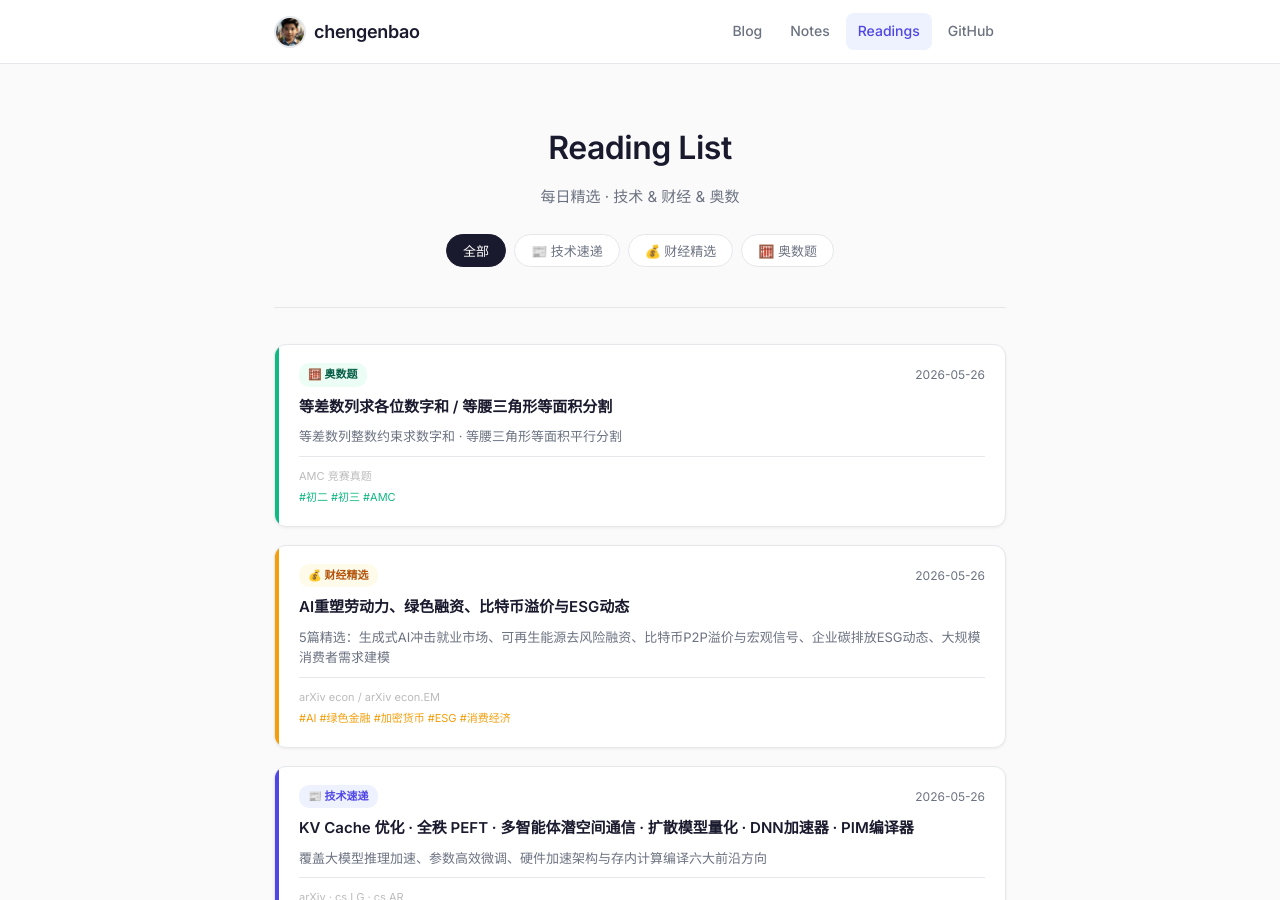
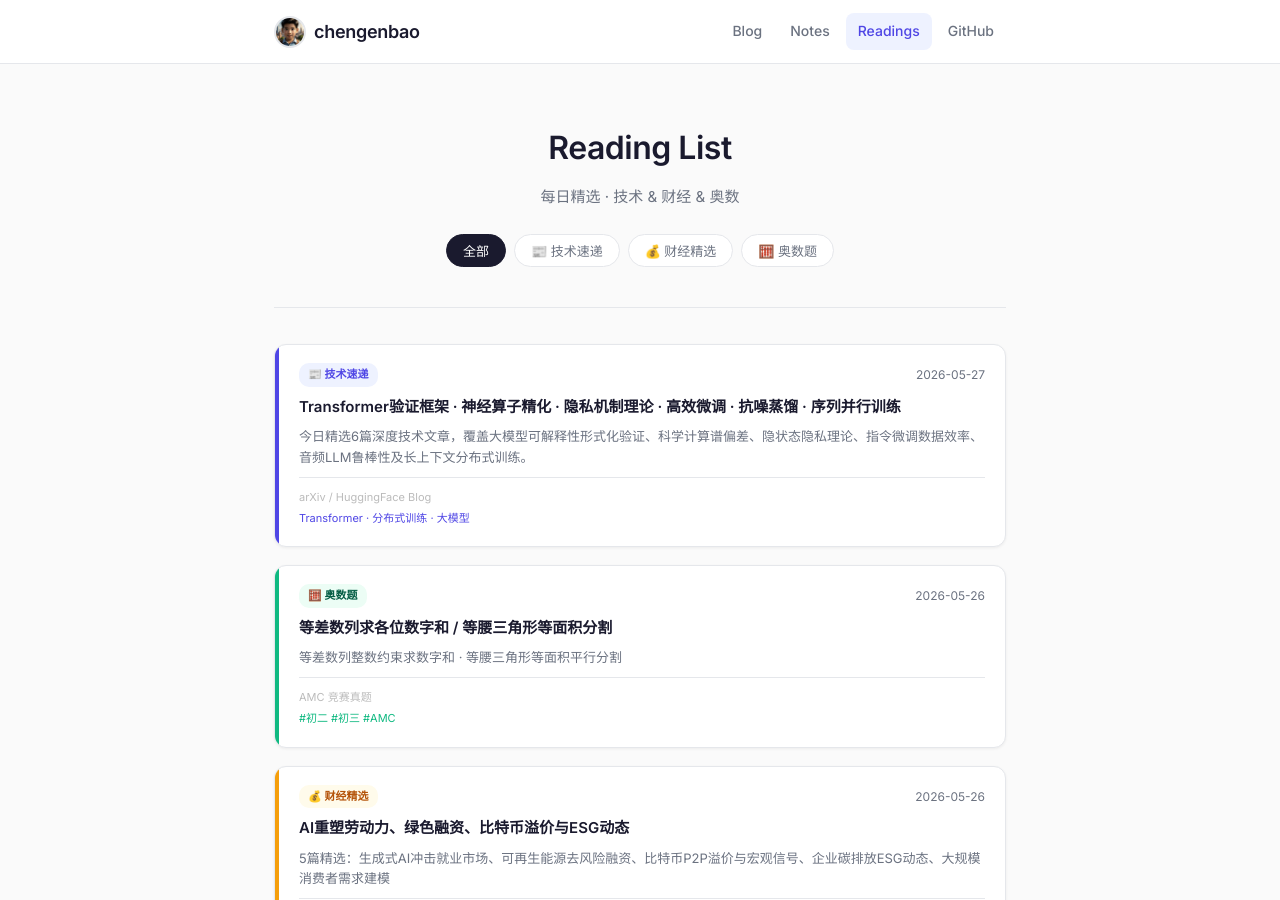
Before and after one commit to chengenbao/chengenbao.github.io, a Jekyll site: the page built from reading-list/index.md, in a window 1280 px wide and 900 px high. Built offline with Jekyll 4.4.1, drawn with Linux system fonts in a browser that asks for light colours.

Commit message:
add tech card 2026-05-27

```diff
--- a/reading-list/index.md
+++ b/reading-list/index.md
@@ -18,6 +18,21 @@ permalink: /reading-list/
   </div>
 
   <div class="rl-grid">
+<a class="rl-card tech" href="/reading-list/2026-05-27-tech-daily/">
+  <div class="rl-accent"></div>
+  <div class="rl-body">
+    <div class="rl-top">
+      <span class="rl-badge tech">📰 技术速递</span>
+      <time>2026-05-27</time>
+    </div>
+    <h2>Transformer验证框架 · 神经算子精化 · 隐私机制理论 · 高效微调 · 抗噪蒸馏 · 序列并行训练</h2>
+    <p>今日精选6篇深度技术文章，覆盖大模型可解释性形式化验证、科学计算谱偏差、隐状态隐私理论、指令微调数据效率、音频LLM鲁棒性及长上下文分布式训练。</p>
+    <div class="rl-meta">
+      <span class="rl-source">arXiv / HuggingFace Blog</span>
+      <span class="rl-tags">Transformer · 分布式训练 · 大模型</span>
+    </div>
+  </div>
+</a>
 <a class="rl-card math" href="/reading-list/2026-05-26-math/"><div class="rl-accent"></div><div class="rl-body"><div class="rl-top"><span class="rl-badge math">🧮 奥数题</span><time>2026-05-26</time></div><h2>等差数列求各位数字和 / 等腰三角形等面积分割</h2><p>等差数列整数约束求数字和 · 等腰三角形等面积平行分割</p><div class="rl-meta"><span class="rl-source">AMC 竞赛真题</span><span class="rl-tags">#初二 #初三 #AMC</span></div></div></a>
 <a class="rl-card finance" href="/reading-list/2026-05-26-finance-daily/">
   <div class="rl-accent"></div>
```
